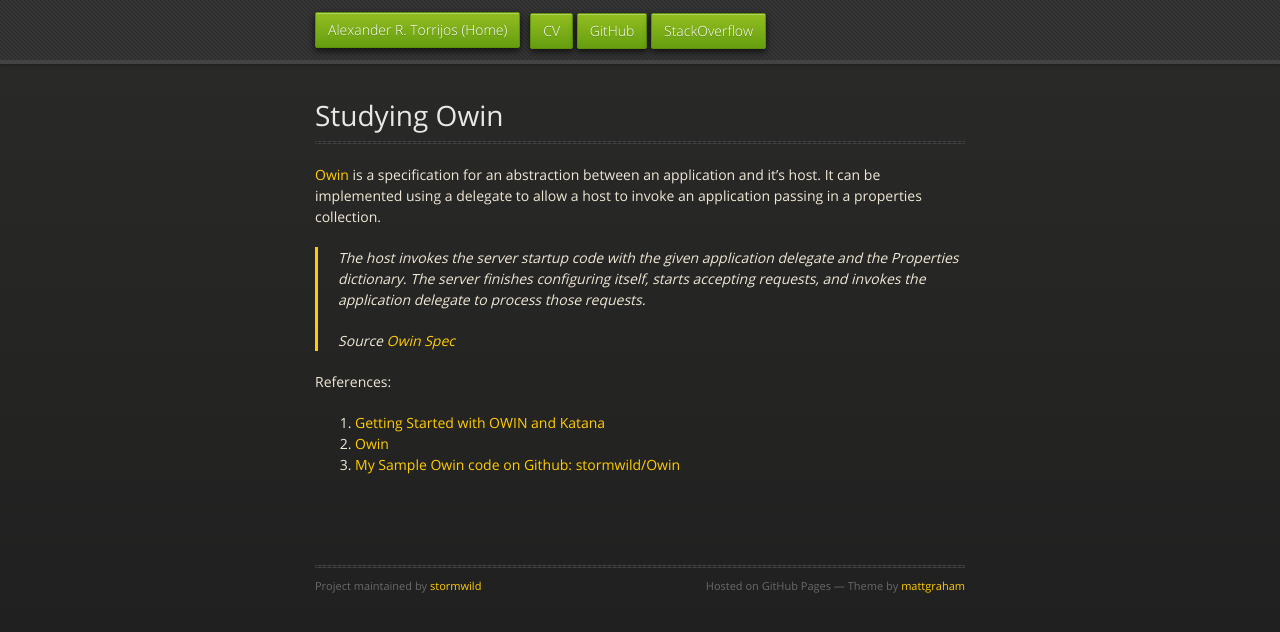
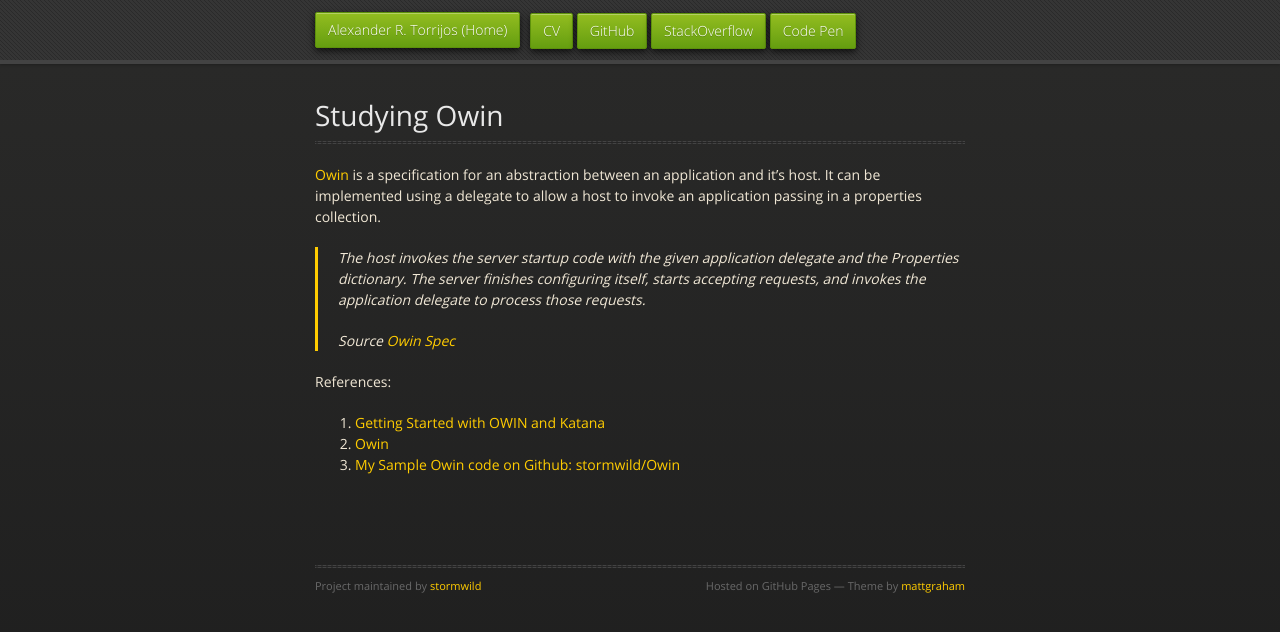
Before and after one commit to stormwild/stormwild.github.io, a Jekyll site: the page built from _posts/2014-12-16-studying-owin.markdown, in a window 1280 px wide. Shown: the top 632 px of the page. Built offline with Jekyll 4.4.1, drawn with Linux system fonts in a browser that asks for light colours; nearby versions of some CDN libraries.

Commit message:
Updated posts layout header to include CodePen link

```diff
--- a/_layouts/posts.html
+++ b/_layouts/posts.html
@@ -32,6 +32,7 @@
           <li><a href="/cv">CV</a></li>
           <li><a href="https://github.com/stormwild/" target="_blank">GitHub</a></li>
           <li><a href="stackoverflow.com/users/92189/stormwild" target="_blank">StackOverflow</a></li>
+          <li><a href="http://codepen.io/stormwild/" target="_blank">Code Pen</a></li>
         </nav>
       </div><!-- end header -->
 
```
